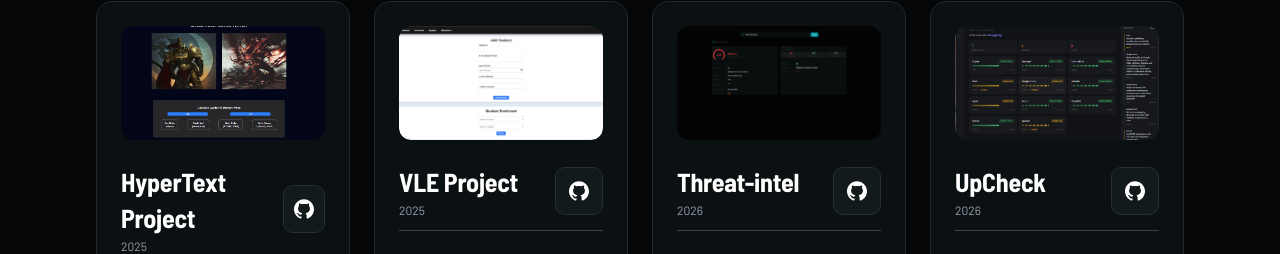
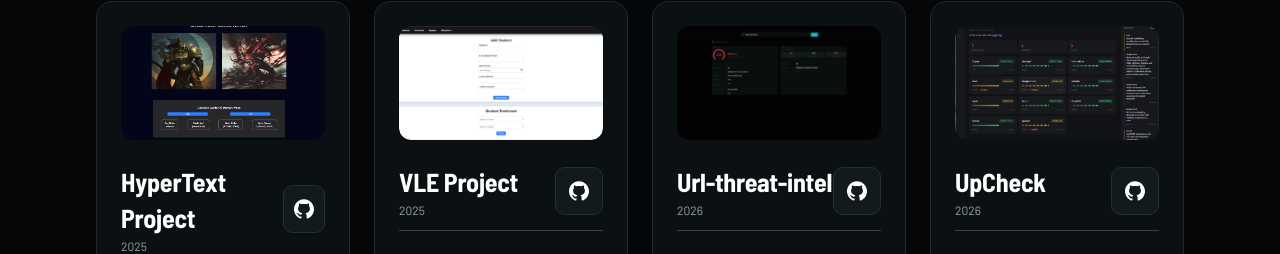
Before and after one commit to thomas-stk/thomas-stk.github.io, a React (Create React App) app: page / in a window 1280 px wide. Shown: the part 1214-1468 px from the top of the page. Built offline with nearby package versions, Linux system fonts and the light colour scheme.

Commit message:
rename threat-intel project to url-threat-intel with updated icon

```diff
--- a/src/App.js
+++ b/src/App.js
@@ -314,14 +314,14 @@ function App() {
               </div>
             </div>
 
-            {/* Threat-intel Project */}
+            {/* Url-threat-intel Project */}
             <div className='flex flex-col w-full rounded-2xl projectBg p-6 shadow-premium-hover hover-lift transition-smooth-slow reveal reveal-delay-2'>
               <div className='flex flex-col gap-6'>
                 {/* Project Image */}
                 <div className='image-overlay rounded-xl overflow-hidden'>
                   <img
-                    src='/Icons/threat-intel.png'
-                    alt='Screenshot of Threat-intel Project'
+                    src='/Icons/url-threat-intel.png'
+                    alt='Screenshot of Url-threat-intel Project'
                     className='w-full aspect-video object-cover bg-black/50 rounded-xl'
                     loading='lazy'
                   />
@@ -332,12 +332,12 @@ function App() {
                   {/* Title and GitHub */}
                   <div className='flex flex-row items-center justify-between border-b border-white/20 pb-3'>
                     <div className='flex flex-col'>
-                      <h3 className='font-display font-bold text-[clamp(1.25rem,2vw+0.5rem,1.625rem)] leading-snug tracking-[-0.01em] text-white'>Threat-intel</h3>
+                      <h3 className='font-display font-bold text-[clamp(1.25rem,2vw+0.5rem,1.625rem)] leading-snug tracking-[-0.01em] text-white'>Url-threat-intel</h3>
                       <span className='text-xs text-gray-400 mt-0.5'>2026</span>
                     </div>
                     <a
-                      href='https://github.com/thomas-stk/threat-intel'
-                      aria-label='View Threat-intel source code on GitHub'
+                      href='https://github.com/thomas-stk/url-threat-intel'
+                      aria-label='View Url-threat-intel source code on GitHub'
                       rel='noopener noreferrer'
                       target='_blank'
                       className='social-link w-10 h-10'
```
Also changed, not shown: public/Icons/url-threat-intel.png (renamed from public/Icons/threat-intel.png).
